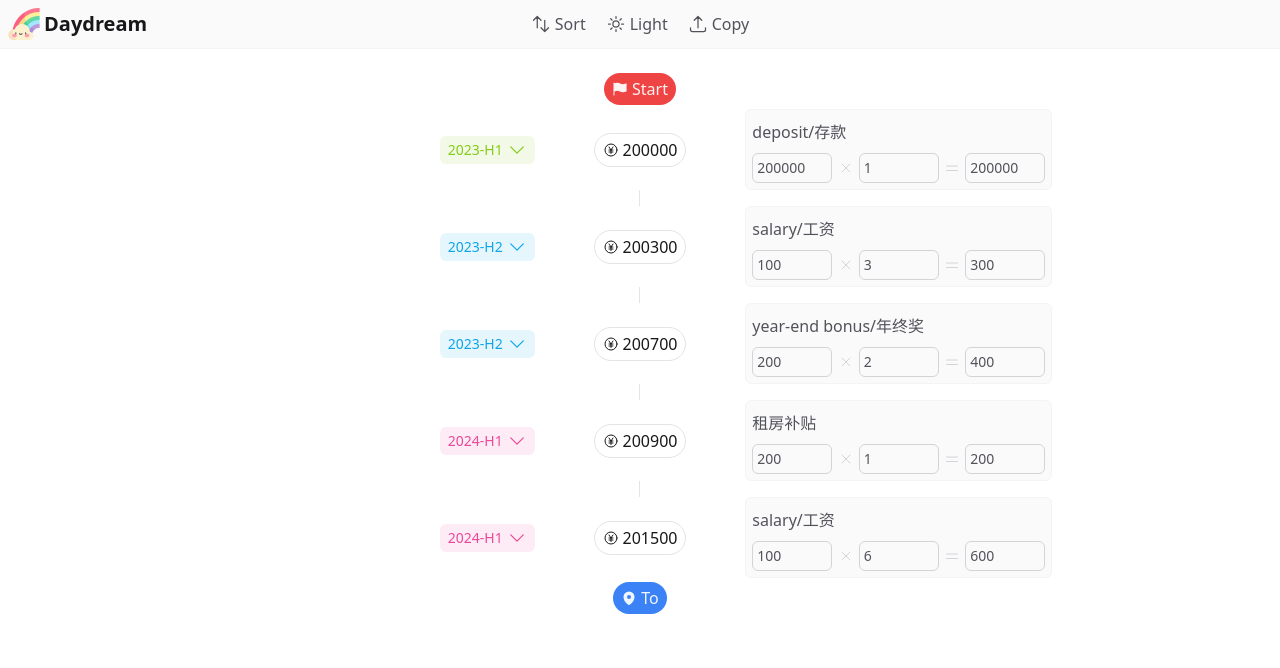
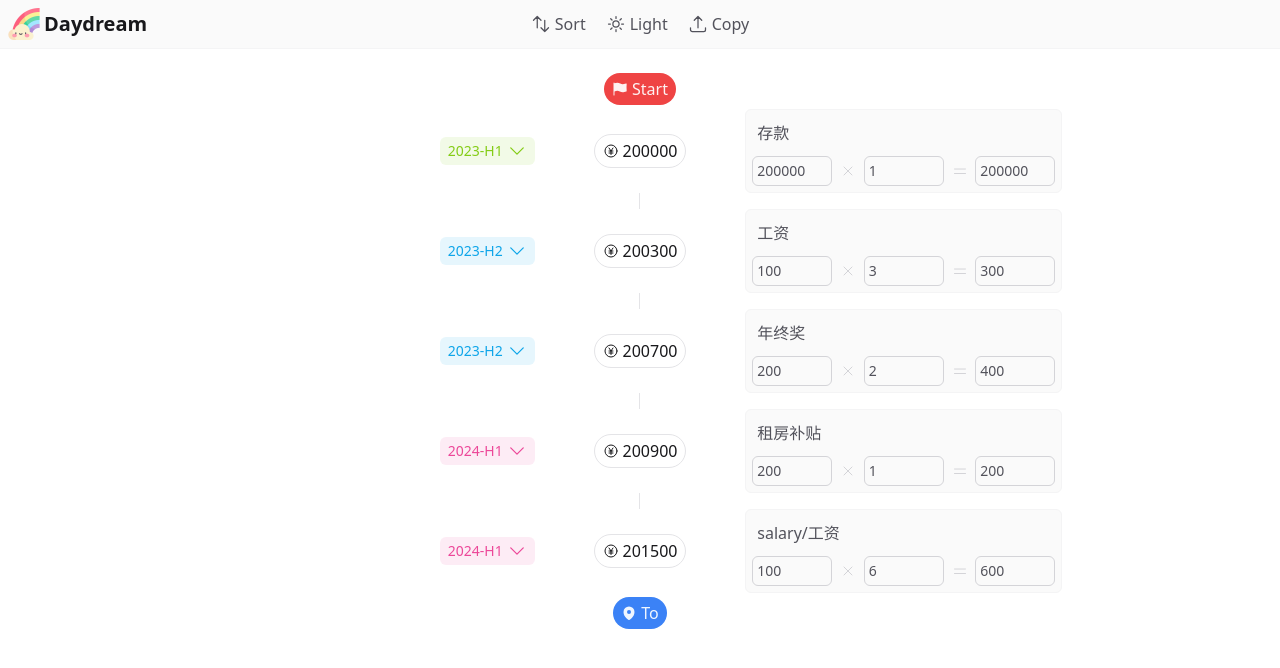
Before and after one commit to Caffeine19/daydream, a Vue app: page / in a window 1280 px wide. Shown: the top 668 px of the page. Built offline with nearby package versions, Linux system fonts and the light colour scheme.

Commit message:
:sparkles: add DInput Component; :construction: WIP on create timeTag

```diff
--- a/src/components/DEditButtonGroup.vue
+++ b/src/components/DEditButtonGroup.vue
@@ -13,13 +13,13 @@ const incomeStore = useIncomeStore()
   <div class="space-x-0.5">
     <DEditButton :action="() => incomeStore.duplicateIncomeItem(id)">
       <DocumentDuplicateIcon
-        class="w-5 h-5 transition-colors text-zinc-400 dark:text-zinc-500 group-hover/bt:text-zinc-600 dark:group-hover/bt:text-zinc-300"
+        class="w-5 h-5 transition-colors text-zinc-400 dark:text-zinc-600 group-hover/bt:text-zinc-600 dark:group-hover/bt:text-zinc-400"
       >
       </DocumentDuplicateIcon
     ></DEditButton>
     <DEditButton :action="() => incomeStore.deleteIncomeItem(id)">
       <TrashIcon
-        class="w-5 h-5 transition-colors text-zinc-400 group-hover/bt:text-zinc-600 dark:text-zinc-500 dark:group-hover/bt:text-zinc-300"
+        class="w-5 h-5 transition-colors text-zinc-400 group-hover/bt:text-zinc-600 dark:text-zinc-600 dark:group-hover/bt:text-zinc-400"
       >
       </TrashIcon>
     </DEditButton>
--- a/src/components/DEditPanel.vue
+++ b/src/components/DEditPanel.vue
@@ -4,6 +4,7 @@ import { XMarkIcon, Bars2Icon } from '@heroicons/vue/24/outline'
 import { useIncomeStore } from '@/store/income'
 
 import DEditButtonGroup from './DEditButtonGroup.vue'
+import DInput from './DInput.vue'
 
 defineProps<{ name: string; value: number; id: number; num: number }>()
 
@@ -14,50 +15,37 @@ const incomeStore = useIncomeStore()
     class="edit-panel p-1.5 w-auto md:w-fit space-y-1.5 rounded-md group/edit border dark:border-zinc-800 dark:bg-zinc-900 border-zinc-100 bg-zinc-50 md:col-start-7 col-span-12 col-start-1 lg:col-start-8 lg:col-span-5 md:col-span-5 my-2 md:my-0"
   >
     <div class="flex justify-between items-center">
-      <input
-        class="text-base placeholder:text-zinc-300 font-medium text-zinc-600 outline-none bg-transparent dark:text-zinc-300 dark:placeholder:text-zinc-600"
+      <DInput
+        class="name-input"
+        placeholder="item name"
         :value="name"
-        placeholder="item name"
-        @change="
-          (event) => incomeStore.updateIncomeItemName(id, (event.target as HTMLInputElement).value)
-        "
-      />
+        @change="(newVal) => incomeStore.updateIncomeItemName(id, newVal)"
+      ></DInput>
       <DEditButtonGroup class="opacity-0 group-hover/edit:opacity-100 transition-opacity" :id="id">
       </DEditButtonGroup>
     </div>
 
     <div class="flex justify-between items-center space-x-1">
-      <input
+      <DInput
+        :value="value"
         type="number"
-        class="p-1 w-20 bg-transparent font-normal text-sm outline-none rounded-md border border-zinc-300 text-zinc-600 dark:text-zinc-300 dark:border-zinc-600"
-        :value="value"
-        @change="
-          (event) =>
-            incomeStore.updateIncomeItemValue(
-              id,
-              parseInt((event.target as HTMLInputElement).value)
-            )
-        "
-      />
-
+        @change="(newVal) => incomeStore.updateIncomeItemValue(id, parseInt(newVal))"
+        class="w-20"
+      ></DInput>
       <XMarkIcon class="text-zinc-300 w-4 h-4"></XMarkIcon>
-      <input
+      <DInput
+        :value="num"
         type="number"
-        class="p-1 w-20 bg-transparent font-normal text-sm outline-none rounded-md border border-zinc-300 text-zinc-600 dark:text-zinc-300 dark:border-zinc-600"
-        :value="num"
-        @change="
-          (event) =>
-            incomeStore.updateIncomeItemNum(id, parseInt((event.target as HTMLInputElement).value))
-        "
-      />
-
+        @change="(newVal) => incomeStore.updateIncomeItemNum(id, parseInt(newVal))"
+        class="w-20"
+      ></DInput>
       <Bars2Icon class="text-zinc-300 w-4 h-4 dark:text-zinc-600"></Bars2Icon>
-      <input
-        type="number"
-        disabled
-        class="p-1 w-20 bg-transparent font-normal text-sm outline-none rounded-md border border-zinc-300 text-zinc-600 dark:text-zinc-300 dark:border-zinc-600"
-        :value="(num || 1) * value"
-      />
+      <DInput class="w-20" :value="num * value" :disabled="true" type="number"></DInput>
     </div>
   </div>
 </template>
+<style>
+.name-input.d-input {
+  @apply text-base font-medium border-transparent dark:border-transparent;
+}
+</style>
--- /dev/null
+++ b/src/components/DInput.vue
@@ -0,0 +1,21 @@
+<script setup lang="ts">
+defineProps<{
+  value: any
+  placeholder?: string
+  type?: string
+  disabled?: boolean
+}>()
+defineEmits<{
+  change: [newVal: HTMLInputElement['value']]
+}>()
+</script>
+<template>
+  <input
+    class="d-input placeholder:text-zinc-300 p-1 bg-transparent font-normal text-sm outline-none rounded-md border border-zinc-300 text-zinc-600 dark:text-zinc-300 dark:border-zinc-600 dark:placeholder:text-zinc-600"
+    :value="value"
+    :placeholder="placeholder"
+    :type="type"
+    :disabled="disabled === undefined ? false : disabled"
+    @change="(event) => $emit('change', (event.target as HTMLInputElement).value)"
+  />
+</template>
--- a/src/components/DTimeTag.vue
+++ b/src/components/DTimeTag.vue
@@ -5,11 +5,13 @@ import { storeToRefs } from 'pinia'
 
 import { onClickOutside } from '@vueuse/core'
 
-import { ChevronDownIcon } from '@heroicons/vue/24/outline'
+import { ChevronDownIcon, EllipsisVerticalIcon } from '@heroicons/vue/24/outline'
 
 import { useTimeTagStore } from '@/store/timeTag'
 
 import { TagColorOption, type TimeTag } from '@/types/timeTag'
+
+import DInput from './DInput.vue'
 
 defineProps<TimeTag>()
 
@@ -25,29 +27,31 @@ const timeTagStore = useTimeTagStore()
 const { timeTagList } = storeToRefs(timeTagStore)
 
 defineEmits<{ select: [id: number] }>()
+
+const newTimeTagName = ref<string>()
 </script>
 <template>
   <div
     ref="target"
     class="relative flex items-center justify-self-start md:justify-self-end col-span-6 col-end-6 md:col-end-4 md:col-span-3 lg:col-end-6 lg:col-span-2 group"
   >
-    <div
+    <button
       class="rounded-md px-2 py-1 flex w-fit space-x-1 items-center"
       :class="TagColorOption[color].backgroundColor + ' ' + TagColorOption[color].textColor"
       @click="toggleTimeTag"
     >
       <p class="text-sm font-normal">{{ name }}</p>
       <ChevronDownIcon class="w-5 h-5"></ChevronDownIcon>
-    </div>
-
+    </button>
+    <Transition>
       <div
         v-if="showTimeTagMenu"
-      class="absolute top-[120%] left-0 z-10 rounded-md bg-zinc-100 dark:bg-zinc-900 shadow-2xl shadow-zinc-900/10 dark:shadow-zinc-600/10"
+        class="p-2 absolute top-[120%] left-0 z-10 space-y-2 rounded-md bg-zinc-100 dark:bg-zinc-900 shadow-2xl shadow-zinc-900/10 dark:shadow-zinc-600/10 flex flex-col"
       >
-      <ul class="p-2 space-y-2">
-        <li
-          v-for="timeTag in timeTagList"
-          :key="timeTag.id"
+        <DInput :value="newTimeTagName" placeholder="new time tag name"> </DInput>
+        <ul class="space-y-2">
+          <li v-for="timeTag in timeTagList" :key="timeTag.id" class="flex items-center space-x-1">
+            <button
               :class="
                 TagColorOption[timeTag.color].backgroundColor +
                 ' ' +
@@ -62,8 +66,16 @@ defineEmits<{ select: [id: number] }>()
               "
             >
               {{ timeTag.name }}
+            </button>
+            <button
+              class="rounded-md hover:bg-zinc-200 dark:hover:bg-zinc-800 transition-colors bg-transparent px-0.5 py-1.5"
+            >
+              <EllipsisVerticalIcon
+                class="w-5 h-5 text-zinc-400 dark:text-zinc-600 group-hover:text-zinc-600 dark:group-hover:text-zinc-400"
+              ></EllipsisVerticalIcon>
+            </button>
           </li>
-      </ul>
-    </div>
+        </ul></div
+    ></Transition>
   </div>
 </template>
--- a/src/store/income.ts
+++ b/src/store/income.ts
@@ -97,7 +97,7 @@ export const useIncomeStore = defineStore('income', () => {
   const highlightIncomeItem = (id: Income['id']) => {
     highlightedIncomeItem.value = undefined
     highlightedIncomeItem.value = id
-    setTimeout(() => (highlightedIncomeItem.value = undefined), 5000)
+    setTimeout(() => (highlightedIncomeItem.value = undefined), 1000)
   }
 
   return {
--- a/src/store/mockData.ts
+++ b/src/store/mockData.ts
@@ -4,21 +4,21 @@ import { type TimeTag } from '@/types/timeTag'
 
 const mockIncomeList_1: Income[] = [
   {
-    name: 'deposit/存款',
+    name: '存款',
     value: 200000,
     num: 1,
     timeTagId: 1,
     id: 2
   },
   {
-    name: 'salary/工资',
+    name: '工资',
     value: 100,
     num: 3,
     timeTagId: 2,
     id: 7
   },
   {
-    name: 'year-end bonus/年终奖',
+    name: '年终奖',
     value: 200,
     timeTagId: 2,
     id: 12,
```
Lines whose indentation alone changed are shown as unchanged.
